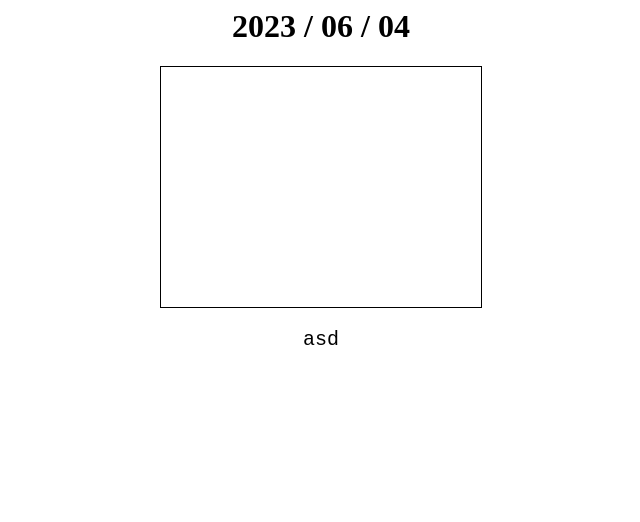
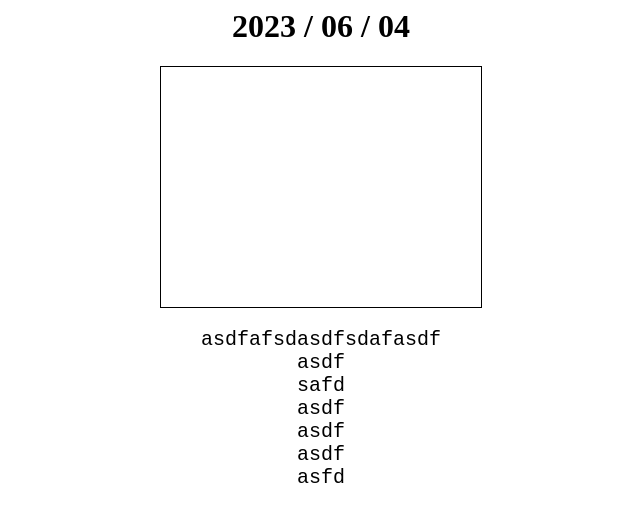
Before and after one commit to starter-blog/index.html, a plain HTML site: page html/20230604.html in a window 1280 px wide. Shown: the whole page, without its empty margins (319-959 px from the left). Drawn offline with Linux system fonts and the light colour scheme.

Commit message:
20230604

```diff
--- a/html/20230604.html
+++ b/html/20230604.html
@@ -1 +1,8 @@
-<head><style>*{text-align:center} img {border:1px black solid} pre{font-size:20px}</style></head><h1>2023 / 06 / 04</h1><img src="../img/20230604.bmp")/><pre>asd</pre>
+<head><style>*{text-align:center} img {border:1px black solid} pre{font-size:20px}</style></head><h1>2023 / 06 / 04</h1><img src="../img/20230604.bmp")/><pre>asdfafsdasdfsdafasdf
+asdf
+safd
+asdf
+asdf
+asdf
+asfd
+</pre>
```
Also changed, not shown: html/collect.html (+1 -1 lines), txt/20230604.txt.
